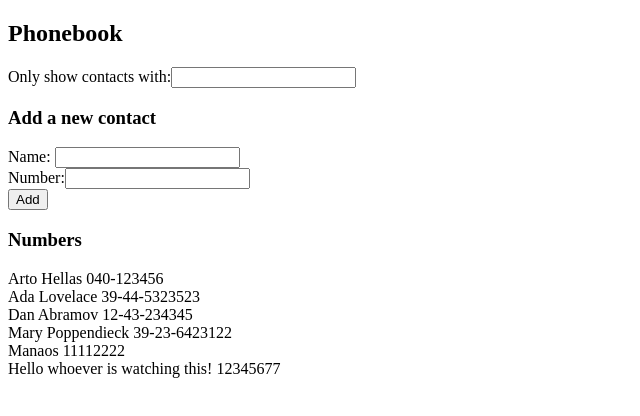
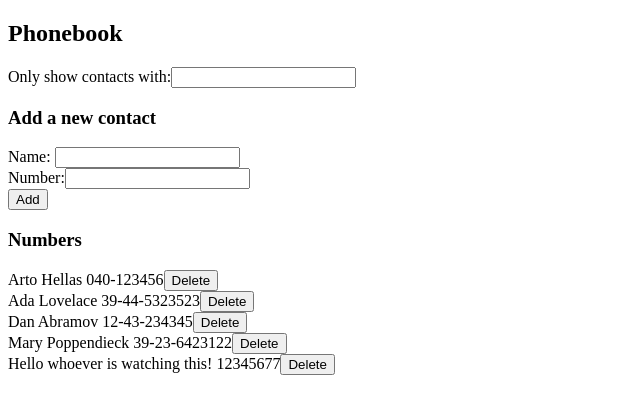
Before and after one commit to MichelPescina/FullStackOpen-Answers, a React (Vite) app in the folder part2/phonebook/: page / in a window 1280 px wide. Shown: the top 416 px of the page, without its empty margins (0-640 px from the left). Built offline with nearby package versions, Linux system fonts and the light colour scheme; data requests are answered from the project's data file.

Commit message:
Finished exercise 2.14

```diff
--- a/part2/phonebook/db.json
+++ b/part2/phonebook/db.json
@@ -21,11 +21,6 @@
       "number": "39-23-6423122"
     },
     {
-      "id": "2ac3",
-      "name": "Manaos",
-      "number": "11112222"
-    },
-    {
       "id": "96d2",
       "name": "Hello whoever is watching this!",
       "number": "12345677"
--- a/part2/phonebook/src/App.jsx
+++ b/part2/phonebook/src/App.jsx
@@ -15,6 +15,13 @@ const App = () => {
       .catch(basicError("An error has ocurred, the application couldn't connect to the server"))
   }, [])
 
+  const deleteHandler = (entry) => {
+    if (window.confirm(`Do you want to delete ${entry.name}?`)) {
+      setPersons(persons.filter((person) => person.id != entry.id))
+      db.eliminate(entry.id)
+    }
+  }
+
   return (
     <div>
       <h2>Phonebook</h2>
@@ -22,7 +29,7 @@ const App = () => {
       <h3>Add a new contact</h3>
       <PersonForm persons={persons} setPersons={setPersons}></PersonForm>
       <h3>Numbers</h3>
-      <Phonebook data={persons} filter={filter}></Phonebook>
+      <Phonebook data={persons} filter={filter} deleteHandler={deleteHandler}></Phonebook>
     </div>
   )
 }
--- a/part2/phonebook/src/components/Phonebook.jsx
+++ b/part2/phonebook/src/components/Phonebook.jsx
@@ -1,8 +1,12 @@
-const Entry = ({ entry }) => {
-    return <div>{entry.name} {entry.number}</div>
+const Entry = ({ entry, deleteHandler}) => {
+    return (
+        <div>
+            {entry.name} {entry.number}
+            <button onClick={() => deleteHandler(entry)}>Delete</button>
+        </div>)
 }
 
-const Phonebook = ({ data, filter }) => {
+const Phonebook = ({ data, filter, deleteHandler}) => {
     const hasString = (name, query) => {
         return name.toLowerCase().includes(query.toLowerCase())
     }
@@ -10,7 +14,7 @@ const Phonebook = ({ data, filter }) => {
     let elements = data.map((entry) => {
         let elem = null
         if (filter === '' || hasString(entry.name, filter)) {
-            elem = <Entry key={entry.id} entry={entry}></Entry>
+            elem = <Entry key={entry.id} entry={entry} deleteHandler={deleteHandler}></Entry>
         }
         return elem
     })
--- a/part2/phonebook/src/factories.js
+++ b/part2/phonebook/src/factories.js
@@ -1,3 +1,5 @@
+
+
 const factoryUpdate = (setState) => {
     return (event) => setState(event.target.value)
 }
@@ -9,4 +11,5 @@ const basicError = (message) => {
     }
 }
 
+
 export {factoryUpdate, basicError}
```
